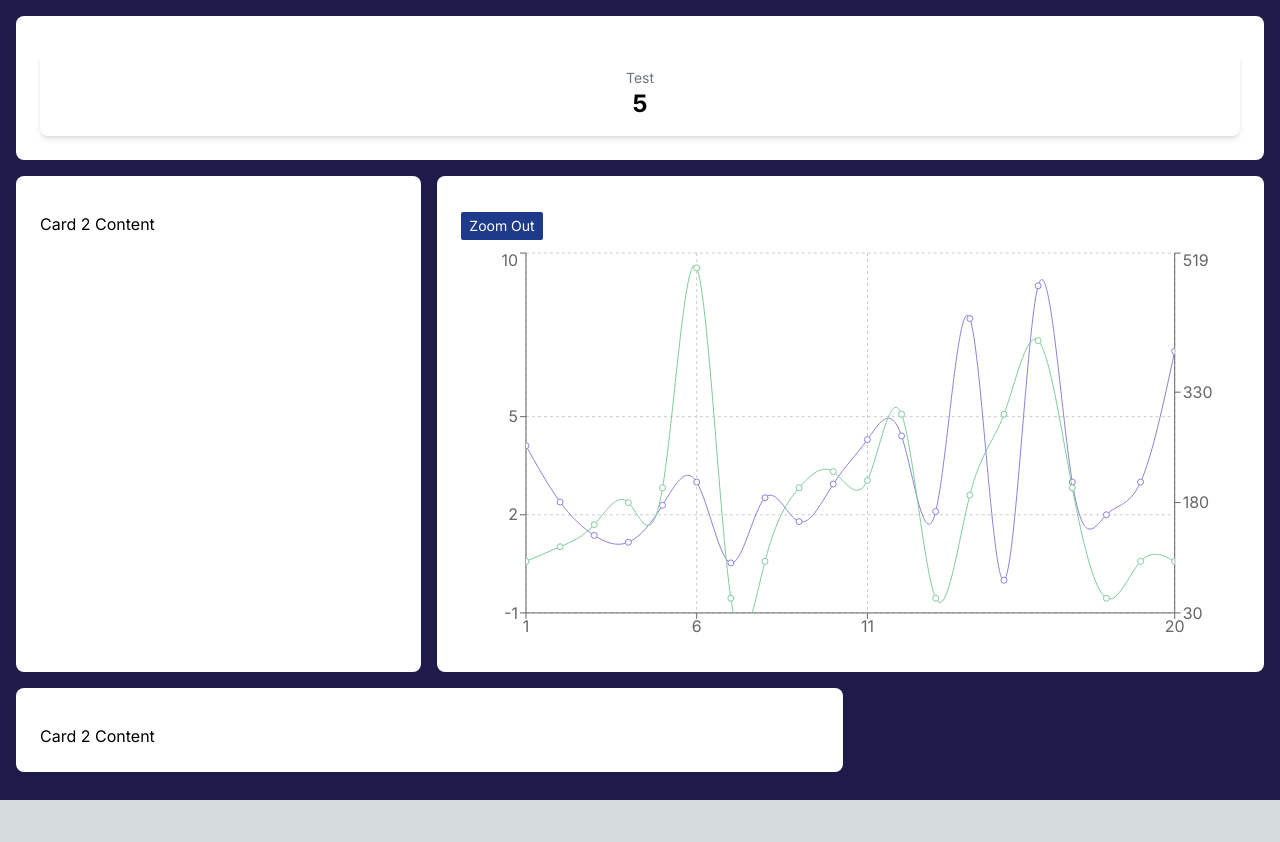
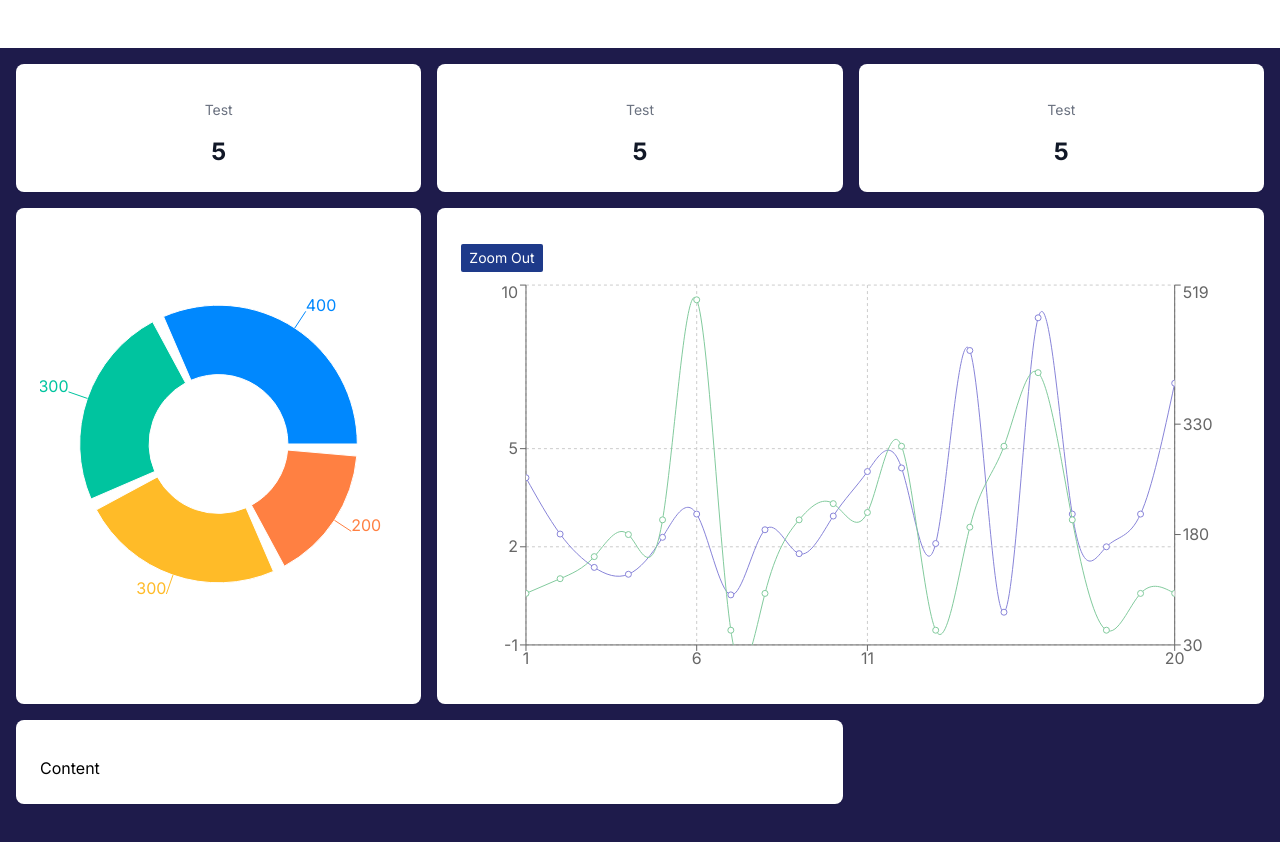
Before and after one commit to Taylorgtyler/portfolio-dashboard, a Next.js app: page / in a window 1280 px wide. Shown: the top 842 px of the page. Before the commit the page ends 800 px from the top, so only its background shows below. Built offline with nearby package versions, Linux system fonts and the light colour scheme.

Commit message:
modified pie and kpi

```diff
--- /dev/null
+++ b/app/components/dashboardheader/index.js
@@ -0,0 +1,7 @@
+import React from "react";
+
+const DashboardHeader = () => {
+  return <div className="bg-white p-6"></div>;
+};
+
+export default DashboardHeader;
--- a/app/components/header/index.js
+++ /dev/null
@@ -1,5 +0,0 @@
-import React from "react";
-
-const Header = () => {
-  return <div className="bg-white"></div>;
-};
--- a/app/components/kpi/index.js
+++ b/app/components/kpi/index.js
@@ -2,9 +2,9 @@ import React from "react";
 
 const KPI = ({ label, value }) => {
   return (
-    <div className="p-4 text-center rounded-lg shadow-md">
-      <div className="text-sm text-gray-500">{label}</div>
-      <div className="text-2xl font-bold">{value}</div>
+    <div className="text-center rounded-lg">
+      <div className="text-sm text-gray-500 mb-4">{label}</div>
+      <div className="text-2xl font-bold text-gray-900">{value}</div>
     </div>
   );
 };
--- /dev/null
+++ b/app/components/stackedpie/index.js
@@ -0,0 +1,41 @@
+"use client";
+
+import React, { PureComponent } from "react";
+import { PieChart, Pie, Cell, ResponsiveContainer } from "recharts";
+
+const data = [
+  { name: "Group A", value: 400 },
+  { name: "Group B", value: 300 },
+  { name: "Group C", value: 300 },
+  { name: "Group D", value: 200 },
+];
+const COLORS = ["#0088FE", "#00C49F", "#FFBB28", "#FF8042"];
+
+export default class StackedPie extends PureComponent {
+  render() {
+    return (
+      <ResponsiveContainer width="100%" height={400}>
+        <PieChart>
+          <Pie
+            data={data}
+            cx="50%" // Centering the Pie chart horizontally
+            cy="50%" // Centering the Pie chart vertically
+            innerRadius="40%" // Relative sizing for inner radius
+            outerRadius="80%" // Relative sizing for outer radius
+            fill="#8884d8"
+            paddingAngle={5}
+            dataKey="value"
+            label
+          >
+            {data.map((entry, index) => (
+              <Cell
+                key={`cell-${index}`}
+                fill={COLORS[index % COLORS.length]}
+              />
+            ))}
+          </Pie>
+        </PieChart>
+      </ResponsiveContainer>
+    );
+  }
+}
--- a/app/layout.js
+++ b/app/layout.js
@@ -1,17 +1,21 @@
-import { Inter } from 'next/font/google'
-import './globals.css'
+import { Inter } from "next/font/google";
+import "./globals.css";
+import DashboardHeader from "app/components/dashboardheader";
 
-const inter = Inter({ subsets: ['latin'] })
+const inter = Inter({ subsets: ["latin"] });
 
 export const metadata = {
-  title: 'Create Next App',
-  description: 'Generated by create next app',
-}
+  title: "Create Next App",
+  description: "Generated by create next app",
+};
 
 export default function RootLayout({ children }) {
   return (
     <html lang="en">
-      <body className={inter.className}>{children}</body>
+      <body className={inter.className}>
+        <DashboardHeader />
+        {children}
+      </body>
     </html>
-  )
+  );
 }
--- a/app/page.js
+++ b/app/page.js
@@ -2,21 +2,28 @@ import DashboardLayout from "./components/dashboardlayout";
 import Card from "./components/card";
 import LineGraph from "./components/linegraph";
 import KPI from "./components/kpi";
+import StackedPie from "./components/stackedpie";
 
 export default function Home() {
   return (
     <DashboardLayout>
-      <Card rowSpan={2} colSpan={3}>
+      <Card rowSpan={1} colSpan={1}>
         <KPI label={"Test"} value={5} />
       </Card>
       <Card rowSpan={1} colSpan={1}>
-        Card 2 Content
+        <KPI label={"Test"} value={5} />
+      </Card>
+      <Card rowSpan={1} colSpan={1}>
+        <KPI label={"Test"} value={5} />
+      </Card>
+      <Card rowSpan={1} colSpan={1}>
+        <StackedPie />
       </Card>
       <Card rowSpan={1} colSpan={2} size="large">
         <LineGraph />
       </Card>
       <Card rowSpan={2} colSpan={2}>
-        Card 2 Content
+        Content
       </Card>
       {/* Add more cards as needed */}
     </DashboardLayout>
```
